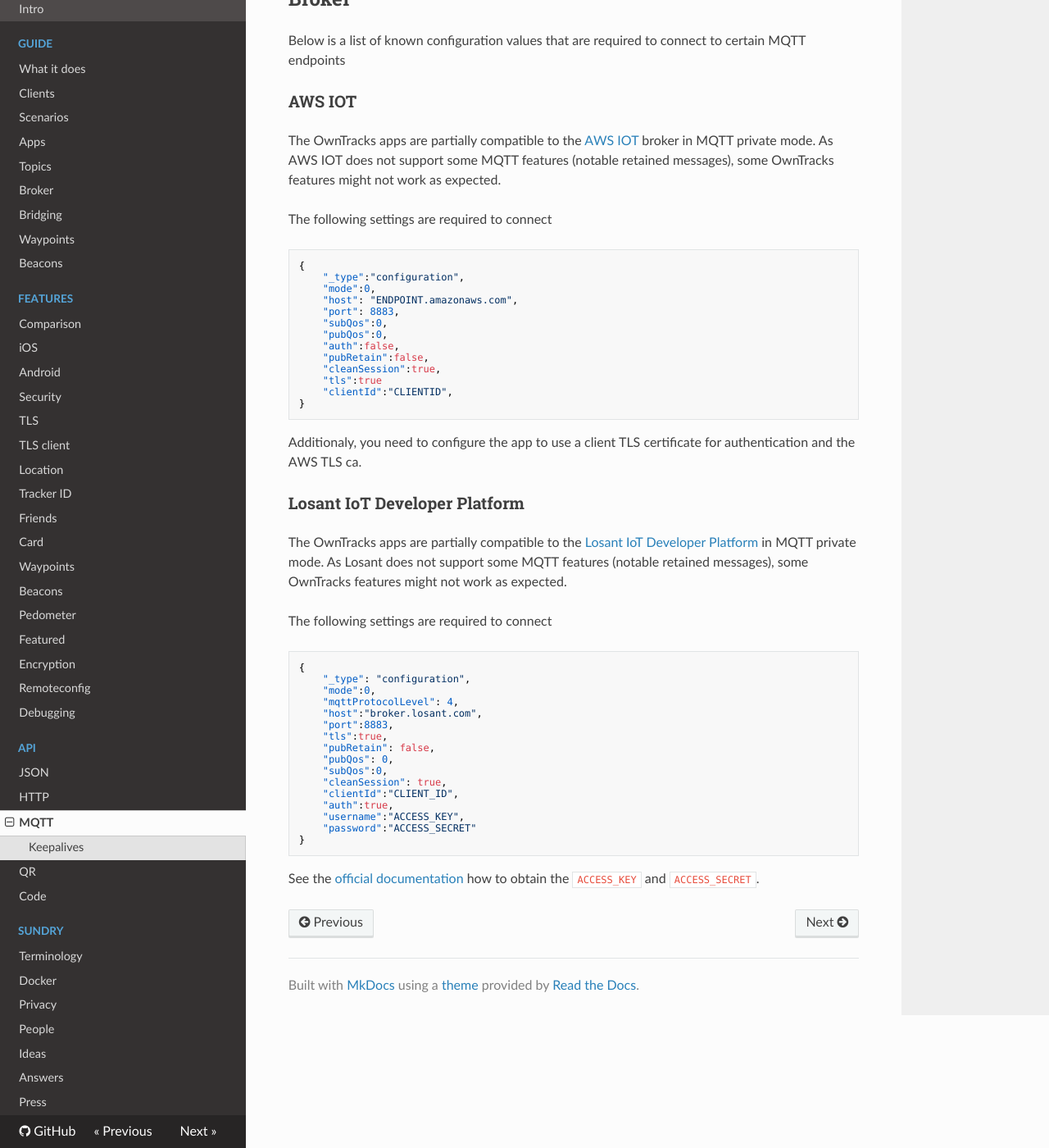
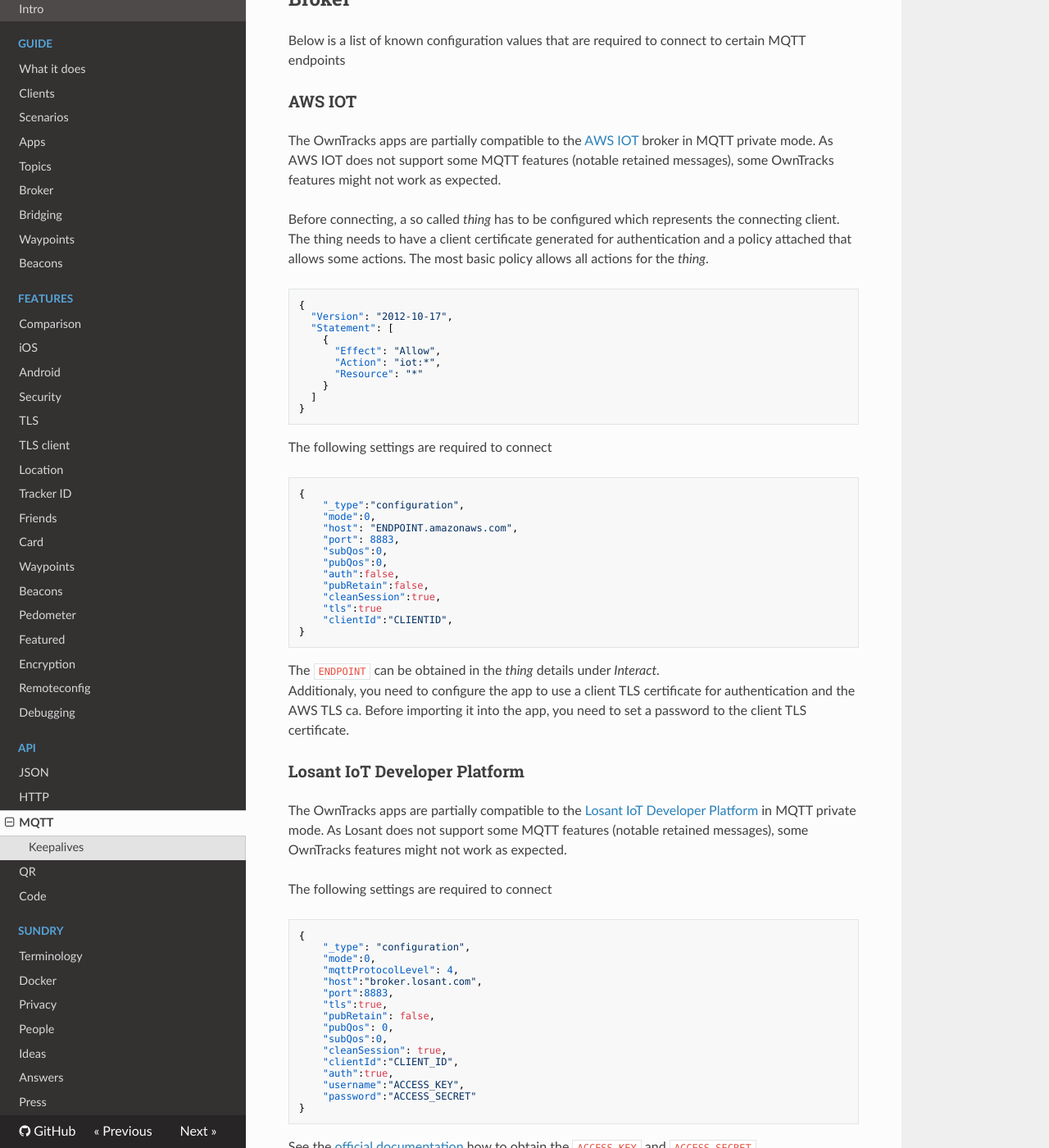
Before and after one commit to owntracks/booklet, an MkDocs documentation site: the page built from docs/tech/mqtt.md, in a window 1280 px wide and 1400 px high, scrolled down 632 px. Shown: the whole window at 82% size. Built offline with MkDocs 1.6.1, drawn with Linux system fonts in a browser that asks for light colours; nearby versions of some CDN libraries; old or Windows-style settings are respelled for this version of MkDocs.

Commit message:
Update mqtt.md

````diff
--- a/docs/tech/mqtt.md
+++ b/docs/tech/mqtt.md
@@ -22,6 +22,22 @@ Below is a list of known configuration values that are required to connect to ce
 The OwnTracks apps are partially compatible to the [AWS IOT](https://aws.amazon.com/de/iot/) broker in MQTT private mode.
 As AWS IOT does not support some MQTT features (notable retained messages), some OwnTracks features might not work as expected.
 
+Before connecting, a so called _thing_ has to be configured which represents the connecting client.
+The thing needs to have a client certificate generated for authentication and a policy attached that allows some actions.
+The most basic policy allows all actions for the _thing_.
+```
+{
+  "Version": "2012-10-17",
+  "Statement": [
+    {
+      "Effect": "Allow",
+      "Action": "iot:*",
+      "Resource": "*"
+    }
+  ]
+}
+```
+
 The following settings are required to connect
 ```
 {
@@ -38,8 +54,9 @@ The following settings are required to connect
     "clientId":"CLIENTID",
 }
 ```
-
+The `ENDPOINT` can be obtained in the _thing_ details under _Interact_.
 Additionaly, you need to configure the app to use a client TLS certificate for authentication and the AWS TLS ca.
+Before importing it into the app, you need to set a password to the client TLS certificate.
 
 ### Losant IoT Developer Platform
 The OwnTracks apps are partially compatible to the [Losant IoT Developer Platform](https://www.losant.com/) in MQTT private mode.
````
